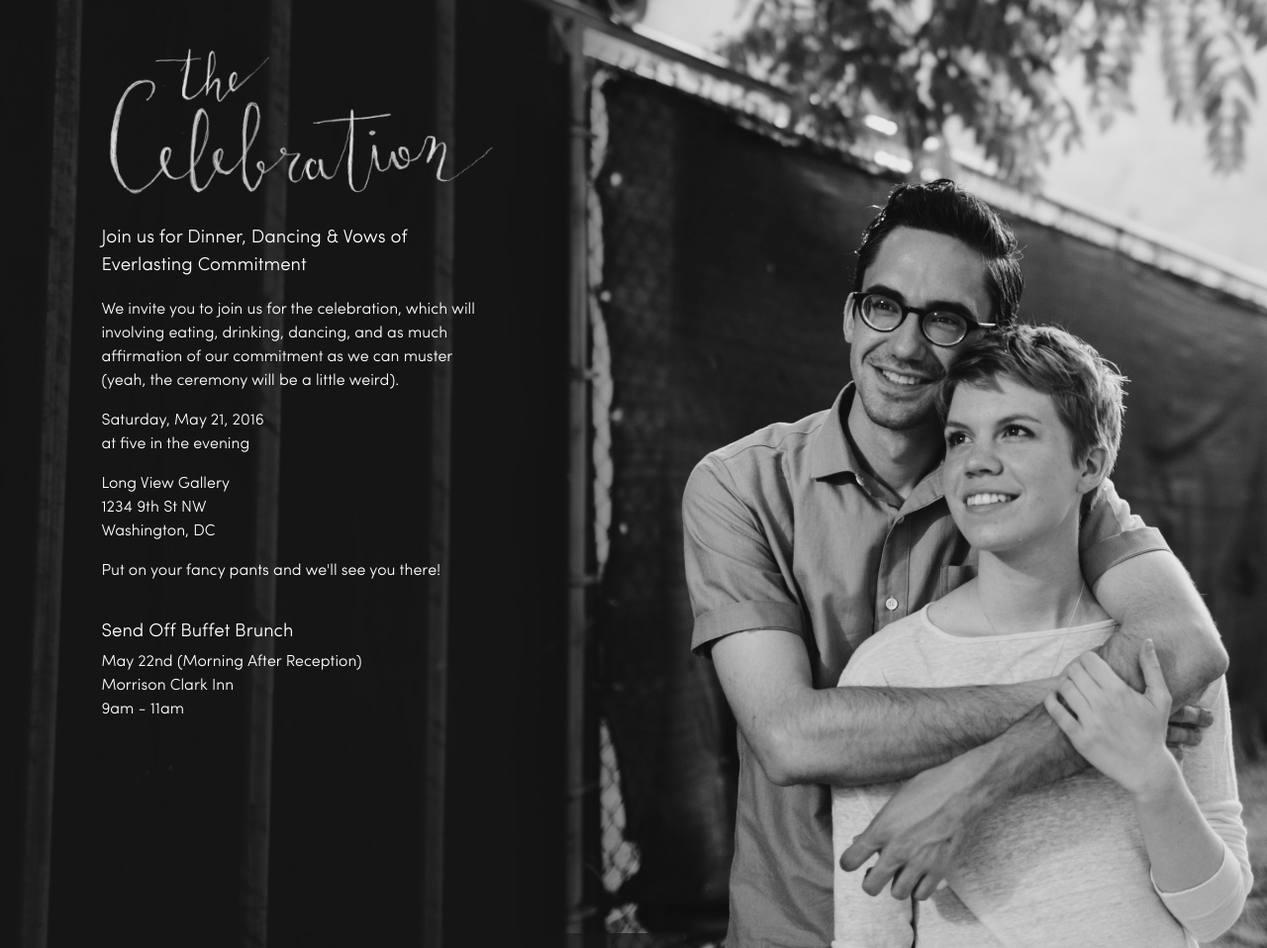
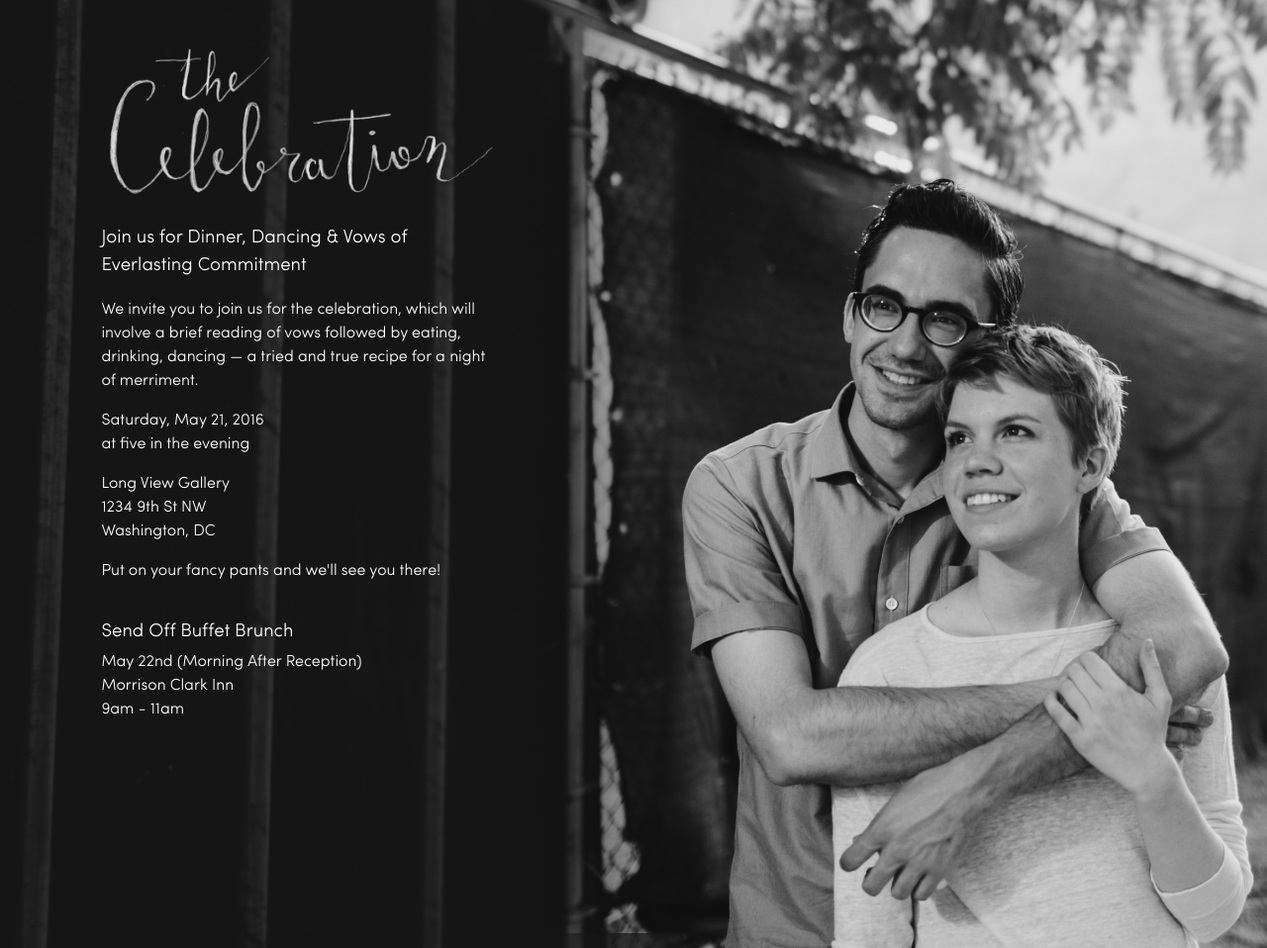
Before and after one commit to scottdonaldson/frogstuff, a PHP site: page /frogstuff/ in a window 1280 px wide. Shown: the part 965-1923 px from the top of the page at 99% size. Run offline with PHP 8.4, Linux system fonts and the light colour scheme; some libraries are stand-ins or nearby versions.

Commit message:
text update

```diff
--- a/index.php
+++ b/index.php
@@ -20,7 +20,7 @@
 			<img class="cursive fullwidth" alt="The Celebration" src="img/celebration.png">
 			<h3>Join us for Dinner, Dancing &amp; Vows of Everlasting Commitment</h3>
 
-			<p>We invite you to join us for the celebration, which will involving eating, drinking, dancing, and as much affirmation of our commitment as we can muster (yeah, the ceremony will be a little weird).</p>
+			<p>We invite you to join us for the celebration, which will involve a brief reading of vows followed by eating, drinking, dancing &mdash; a tried and true recipe for a night of merriment.</p>
 			<p>Saturday, May 21, 2016 <br>
 				at five in the evening</p>
 			<p>Long View Gallery<br>
```
